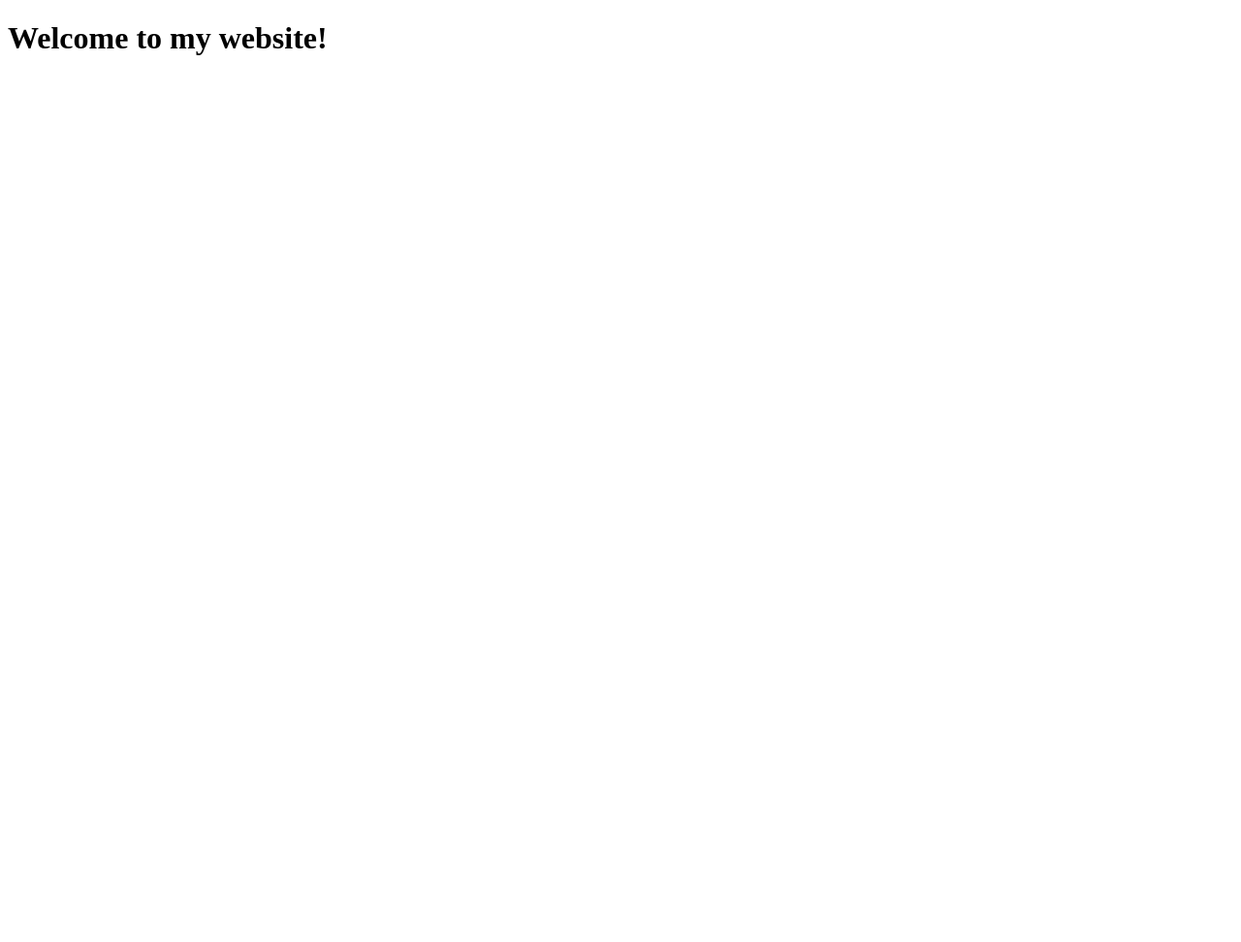
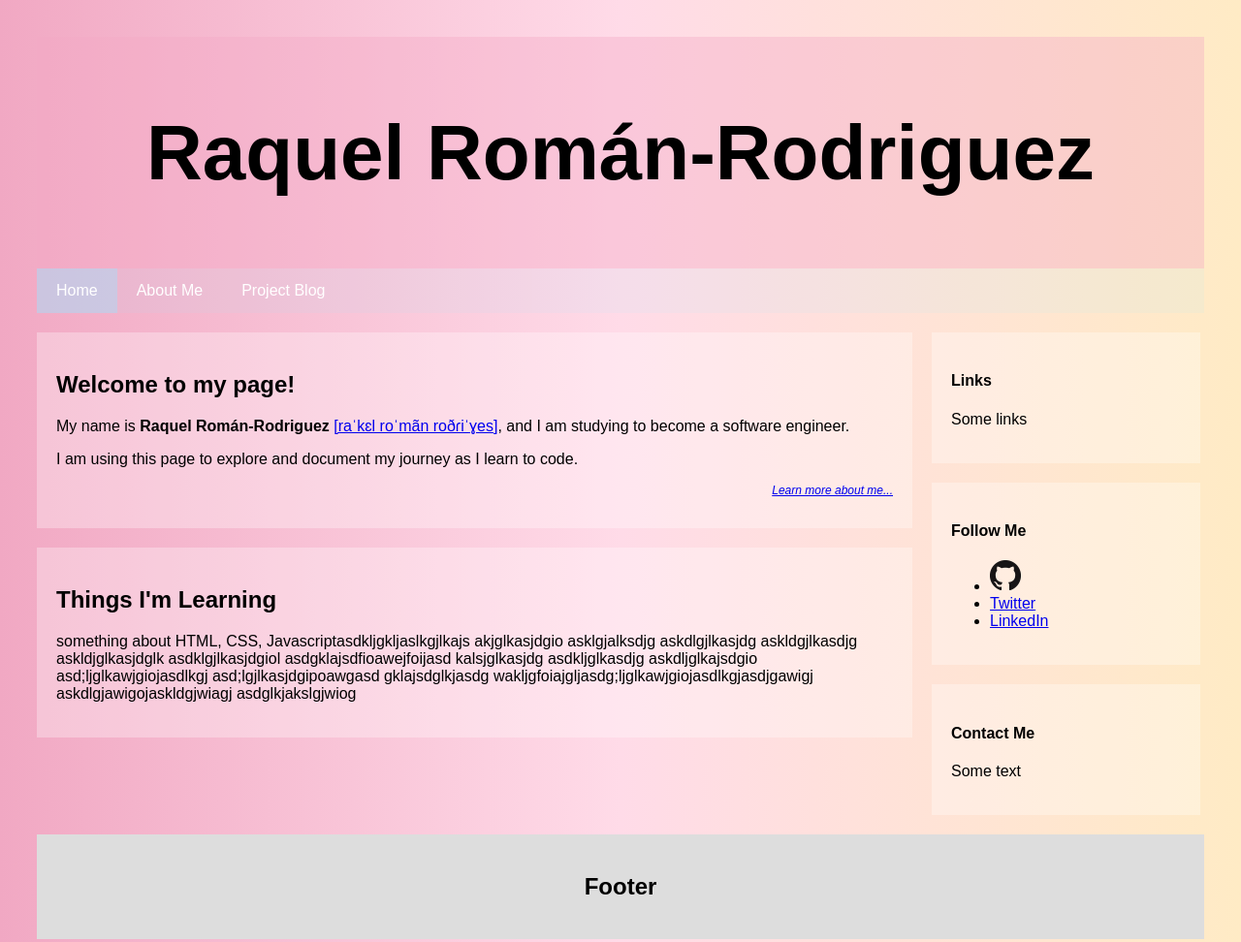
Before and after one commit to raquii/my-personal-website, a plain HTML site: page index.html in a window 1280 px wide. Shown: the top 972 px of the page at 97% size. Before the commit the page ends 800 px from the top, so only its background shows below. Drawn offline with Linux system fonts and the light colour scheme.

Commit message:
Added some pages and css structure

```diff
--- a/index.html
+++ b/index.html
@@ -1,9 +1,81 @@
 <!DOCTYPE html>
 <html lang="en">
   <head>
-      <title>Raquel Román-Rodriguez</title>
+    <link rel="stylesheet" href="style.css">
+    <script src="script.js" defer></script>
+    <title>Raquel Román-Rodriguez</title>
   </head>
   <body>
-      <h1>Welcome to my website!</h1>
+
+    <header class="page-header">
+      <h1>Raquel Román-Rodriguez</h1>
+    </header>
+
+    <div class="navbar">
+      <a href="index.html" class="active">Home</a>
+      <a href="about.html">About Me</a>
+      <a href="blog.html">Project Blog</a>
+    </div>
+
+    <main id="content" class="main-content">
+      <div class="row">
+        <div class="left-column">
+
+          <div id="about-me" class="content-block">
+            <h2>Welcome to my page!</h2>
+            <p>My name is <strong>Raquel Román-Rodriguez</strong> <a href = "https://en.wikipedia.org/wiki/Help:IPA/Spanish" title="Help:IPA/Spanish">[raˈkɛl roˈmãn roðɾiˈɣes]</a>,
+              and I am studying to become a software engineer.</p>
+            <p>I am using this page to explore and document my journey as I learn to code.</p>
+            <p class="learn-more"><a href="about.html" title="About Me"><em>Learn more about me...</em></a></p>
+          </div>
+
+          <div id="currently-learning" class="content-block">
+            <h2>Things I'm Learning</h2>
+            <p>something about HTML, CSS, Javascriptasdkljgkljaslkgjlkajs akjglkasjdgio
+              asklgjalksdjg
+              askdlgjlkasjdg
+              askldgjlkasdjg
+              askldjglkasjdglk
+              asdklgjlkasjdgiol
+              asdgklajsdfioawejfoijasd
+              kalsjglkasjdg
+              asdkljglkasdjg
+              askdljglkajsdgio
+              asd;ljglkawjgiojasdlkgj
+              asd;lgjlkasjdgipoawgasd
+              gklajsdglkjasdg
+              wakljgfoiajgljasdg;ljglkawjgiojasdlkgjasdjgawigj
+              askdlgjawigojaskldgjwiagj
+              asdglkjakslgjwiog
+            </p>
+          </div>
+
+        </div>
+        <div class="right-column">
+          <div id="links" class="content-block">
+            <h4>Links</h4>
+            <p>Some links</p>
+          </div>
+          <div id="socials" class="content-block">
+            <h4>Follow Me</h4>
+            <ul>
+              <li><a href="https://github.com/raquii" title = "My GitHub Account">
+                <img src="images/GitHub-Mark-32px.png" alt="GitHub logo" style="width:32px; height:32px;"></a> </li>
+              <li><a href="https://twitter.com/raquelitaroman" title = "my twitter account">Twitter</a></li>
+              <li><a href="https://www.linkedin.com/in/raquel-roman-rodriguez-259663103/" title = "my linkedin account">LinkedIn</a></li>
+            </ul>
+          </div>
+          <div id="contact" class="content-block">
+            <h4>Contact Me</h4>
+            <p>Some text</p>
+          </div>
+        </div>
+      </div>
+      <div class="footer">
+        <h2>Footer</h2>
+      </div>
+    </main>
+
+
   </body>
 </html>
--- /dev/null
+++ b/style.css
@@ -0,0 +1,79 @@
+body {
+  padding: 30px;
+  background-image: linear-gradient(
+      to right,
+      #f1a8c3,
+      #ffdbe8,
+      rgb(255, 235, 197)
+    );
+  font-family: Arial, Helvetica, sans-serif;
+}
+
+.navbar {
+ overflow: hidden;
+ background-color: rgba(159, 228, 255, 0.10);
+ position: sticky;
+ position: -webkit-sticky;
+ top: 0;
+}
+
+.navbar a {
+  float: left;
+  display: block;
+  color: white;
+  text-align: center;
+  padding: 14px 20px;
+  text-decoration: none;
+}
+
+.navbar a:hover {
+  background-color: rgba(133, 186, 199, 0.432);
+  color: black;
+}
+
+.navbar a.active {
+  background-color: rgba(159, 228, 255, 0.40);
+  color: white;
+}
+
+.page-header {
+  padding: 20px;
+  font-size: 40px;
+  text-align: center;
+  background: #f1a8c363;
+}
+
+.left-column{
+  float: left;
+  width: 75%;
+  padding-right: 20px;
+}
+
+.right-column{
+  float: left;
+  width: 23%;
+}
+
+.content-block{
+  background-color: rgba(255, 255, 255, 0.3);
+  padding: 20px;
+  margin-top: 20px;
+}
+
+p.learn-more{
+  text-align: right;
+  font-size: 12px;
+}
+
+.row:after {
+  content: "";
+  display: table;
+  clear: both;
+}
+
+.footer {
+  padding: 20px;
+  text-align: center;
+  background: #ddd;
+  margin-top: 20px;
+}
```
Also changed, not shown: about.html (added, +67 -0 lines), blog.html (added, +62 -0 lines), images/GitHub-Mark-32px.png (added), script.js (added), 1 other file.
